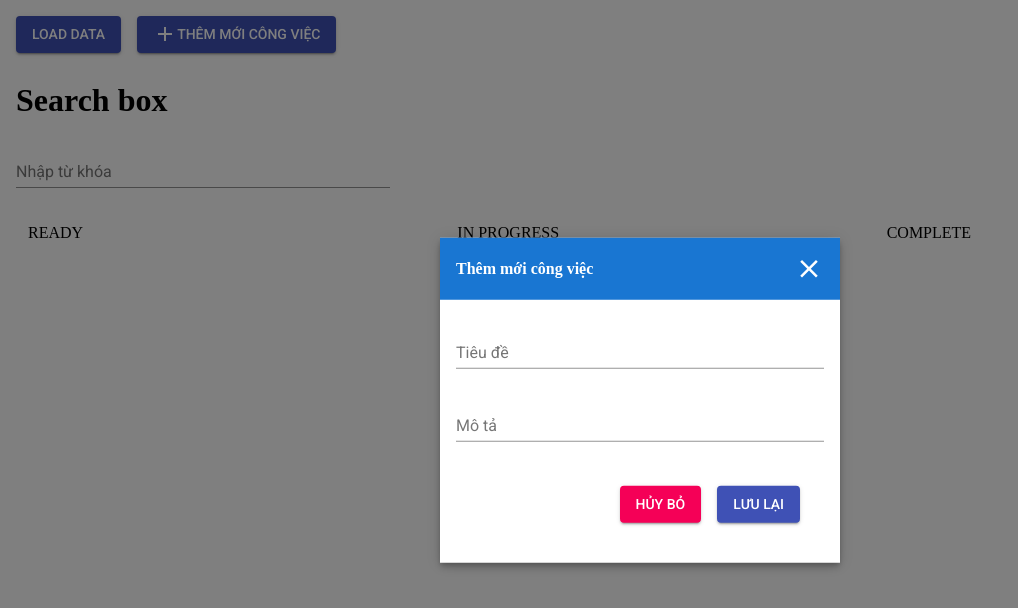
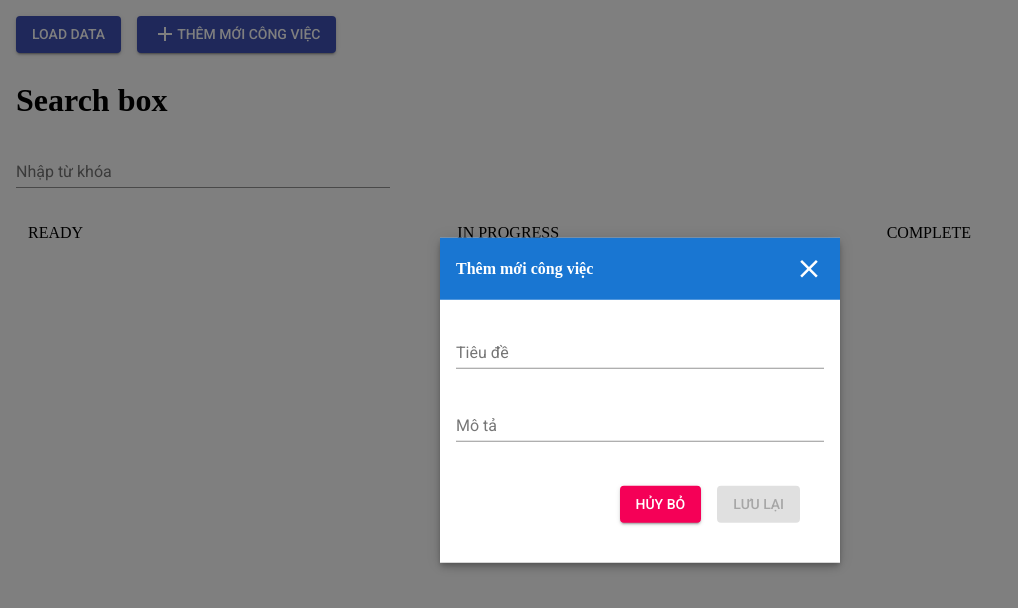
Before and after one commit to vanbui93/108-training-redux-saga, a React (Create React App) app: page / in a window 1280 px wide. Both pictures are taken after a click on the button "THÊM MỚI CÔNG VIỆC". Shown: the top 608 px of the page, without its empty margins (0-1018 px from the left). Built offline with nearby package versions, Linux system fonts and the light colour scheme.

Commit message:
142 [REDUX] redux-form (Props)

```diff
--- a/src/containers/TaskForm/index.js
+++ b/src/containers/TaskForm/index.js
@@ -33,7 +33,7 @@ class TaskForm extends Component {
   }
 
   render() {
-    var { classes, modalActionCreators, handleSubmit } = this.props;
+    var { classes, modalActionCreators, handleSubmit,invalid,submitting } = this.props;
     const { hideModal } = modalActionCreators;
     return (
       <form onSubmit={handleSubmit(this.handleSubmitForm)}>
@@ -65,7 +65,7 @@ class TaskForm extends Component {
           <Grid item md={12}>
             <Box display="flex" flexDirection="row-reverse" p={1} m={1}>
               <Box m={1}>
-                <Button variant="contained" color="primary" type="submit">Lưu lại</Button>
+                <Button variant="contained" color="primary" type="submit" disabled={invalid || submitting}>Lưu lại</Button>
               </Box>
               <Box m={1}>
                 <Button variant="contained" color="secondary" onClick={hideModal}>Hủy bỏ</Button>
@@ -84,6 +84,8 @@ TaskForm.propTypes = {
     hideModal: PropTypes.func,
   }),
   handleSubmit: PropTypes.func,
+  invalid:PropTypes.bool ,
+  submitting:PropTypes.bool ,
 }
 
 const mapStateToProps = (state, props) => {
```
Also changed, not shown: 1 other file (tests, documents, lock files or other folders).
